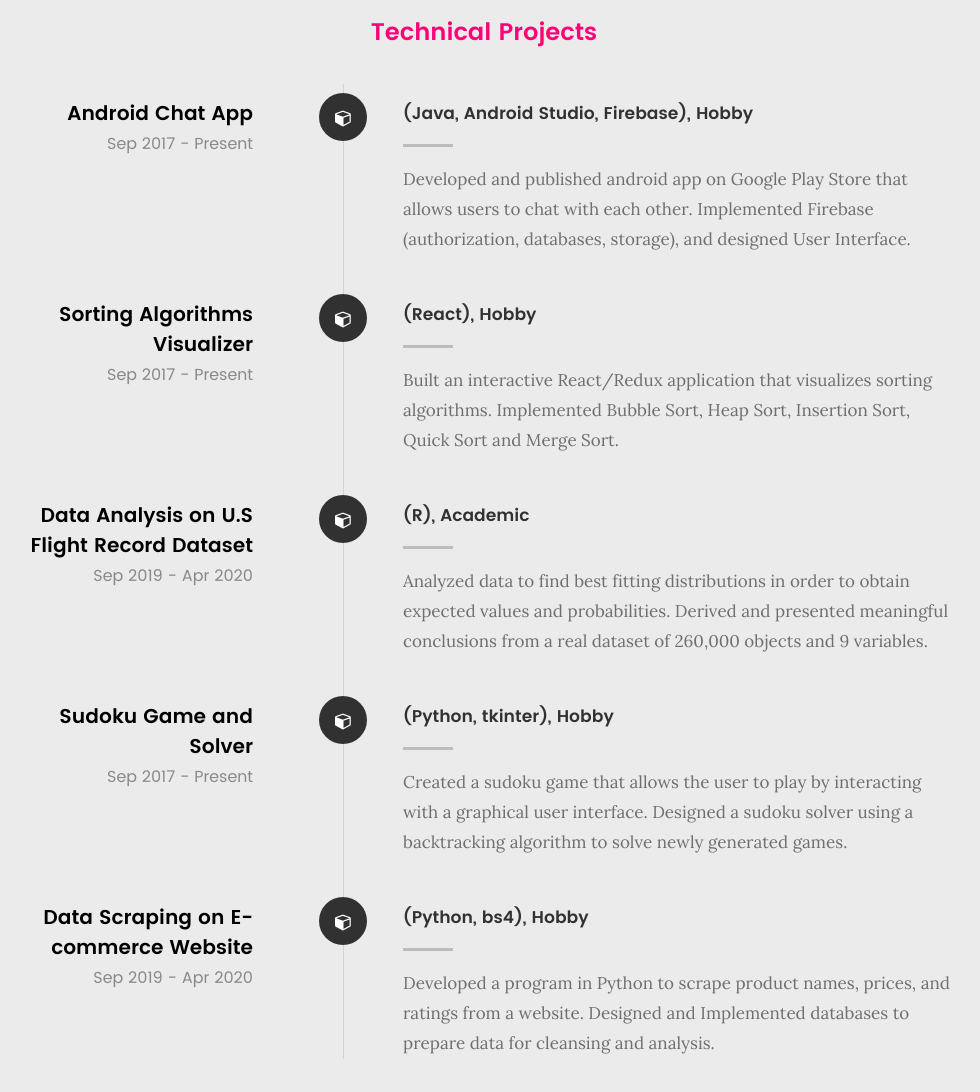
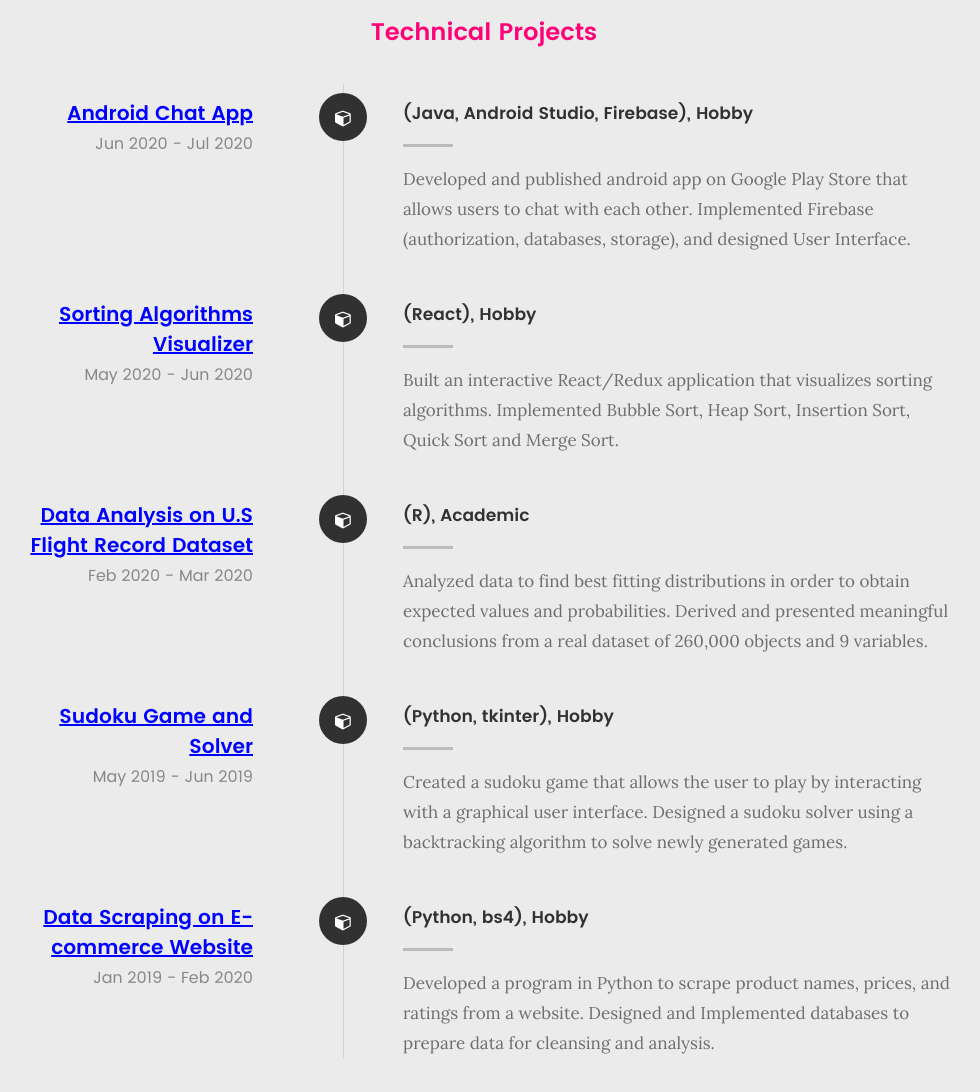
Before and after one commit to salazarbrandon1257/personal-website, a plain HTML site: page index.html in a window 1280 px wide. Shown: the part 2540-3632 px from the top of the page, without its empty margins (156-1136 px from the left). Drawn offline with Linux system fonts and the light colour scheme; files whose address does not match are found by name.

Commit message:
Update index.html

```diff
--- a/index.html
+++ b/index.html
@@ -242,8 +242,8 @@
 	   				</div>
 
 	   				<div class="timeline-header">
-						   <h3><a href="https://github.com/salazarbrandon1257/Android-Chat-Application" target="_blank">Android Chat App</a></h3>
-	   					<p>Sep 2017 - Present</p>
+						   <h3><a href="https://github.com/salazarbrandon1257/Android-Chat-Application" target="_blank" style="color:blue"><u>Android Chat App</u></a></h3>
+	   					<p>Jun 2020 - Jul 2020</p>
 	   				</div>
 
 	   				<div class="timeline-content">
@@ -258,8 +258,8 @@
 						</div>
 
 						<div class="timeline-header">
-							<h3><a href="https://github.com/salazarbrandon1257/sorting-visualizer" target="_blank">Sorting Algorithms Visualizer</a></h3>
-							<p>Sep 2017 - Present</p>
+							<h3><a href="https://github.com/salazarbrandon1257/sorting-visualizer" target="_blank" style="color:blue"><u>Sorting Algorithms Visualizer</u></a></h3>
+							<p>May 2020 - Jun 2020</p>
 						</div>
 
 						<div class="timeline-content">
@@ -277,8 +277,8 @@
 	   				</div>
 
 	   				<div class="timeline-header">
-	   					<h3><a href="https://github.com/salazarbrandon1257/U.S-Flight-Record-Dataset-Analysis" target="_blank">Data Analysis on U.S Flight Record Dataset</a></h3>
-	   					<p>Sep 2019 - Apr 2020</p>
+	   					<h3><a href="https://github.com/salazarbrandon1257/U.S-Flight-Record-Dataset-Analysis" target="_blank" style="color:blue"><u>Data Analysis on U.S Flight Record Dataset</u></a></h3>
+	   					<p>Feb 2020 - Mar 2020</p>
 	   				</div>
 
 	   				<div class="timeline-content">
@@ -293,8 +293,8 @@
 					</div>
 
 					<div class="timeline-header">
-						<h3><a href="https://github.com/salazarbrandon1257/Sudoku-Game-and-Solver" target="_blank">Sudoku Game and Solver </a></h3>
-						<p>Sep 2017 - Present</p>
+						<h3><a href="https://github.com/salazarbrandon1257/Sudoku-Game-and-Solver" target="_blank" style="color:blue"><u>Sudoku Game and Solver</u></a></h3>
+						<p>May 2019 - Jun 2019</p>
 					</div>
 
 					<div class="timeline-content">
@@ -312,8 +312,8 @@
 					</div>
 
 					<div class="timeline-header">
-						<h3><a href="https://github.com/salazarbrandon1257/Data-Scraping-and-Analysis-" target="_blank">Data Scraping on E-commerce Website</a></h3>
-						<p>Sep 2019 - Apr 2020</p>
+						<h3><a href="https://github.com/salazarbrandon1257/Data-Scraping-and-Analysis-" target="_blank" style="color:blue"><u>Data Scraping on E-commerce Website</u></a></h3>
+						<p>Jan 2019 - Feb 2020</p>
 					</div>
 
 					<div class="timeline-content">
```
